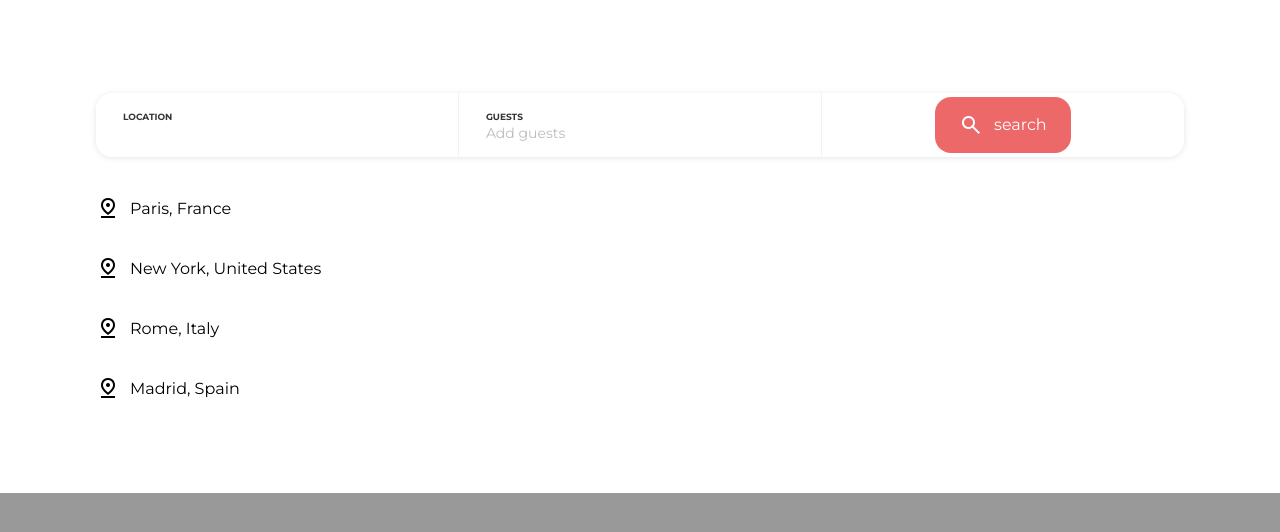
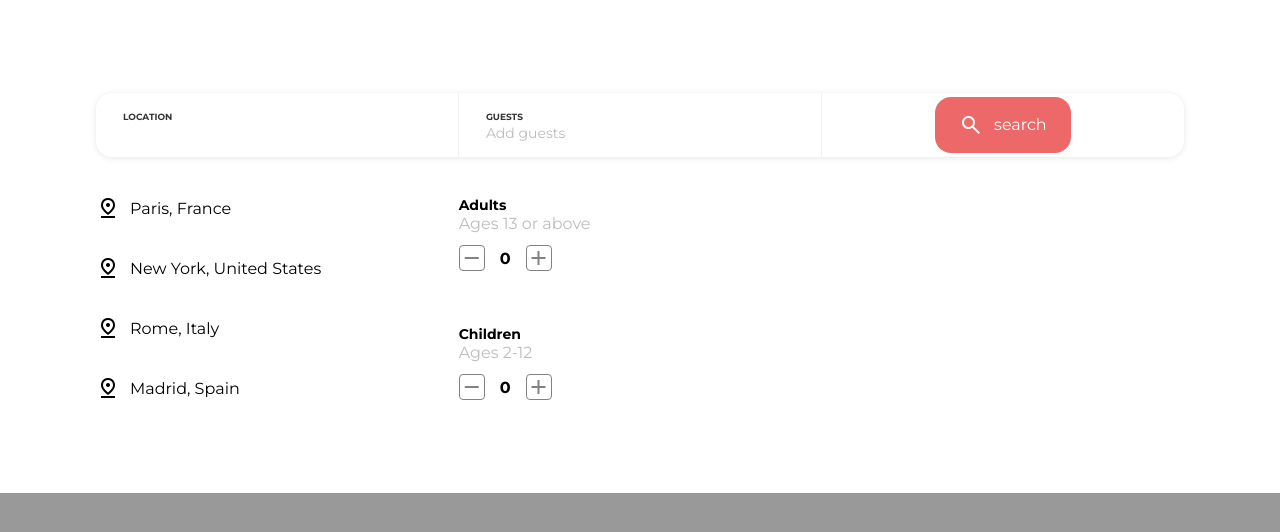
Before and after one commit to ThalesTrombim/dev_challenge_vue, a Vue app: page / in a window 1280 px wide. Shown: the top 532 px of the page. Built offline with nearby package versions, Linux system fonts and the light colour scheme.

Commit message:
feat: add component add guests

```diff
--- /dev/null
+++ b/src/components/TheGuests.vue
@@ -0,0 +1,88 @@
+<template>
+  <div>
+    <div class="type-guests-type">
+      <slot></slot>
+    </div>
+    <div class="counters">
+      <button @click="removeGuest">
+        <span class="material-symbols-outlined">
+          remove
+        </span>
+      </button>
+      <span class="counter">{{ counter }}</span>
+      <button @click="addGuest">
+        <span class="material-symbols-outlined">
+          add
+        </span>
+      </button>
+    </div>
+  </div>
+</template>
+
+<script>
+export default {
+  emits: ['guests'],
+  data() {
+    return {
+      counter: 0,
+    }
+  },
+  methods: {
+    addGuest() {
+      if(this.counter+1 <= 8) {
+        this.counter++
+      }
+      this.$emit('guests', this.counter);
+    },
+    removeGuest() {
+      if(this.counter-1 > 0) {
+        this.counter--
+      }
+    }
+  }
+};
+</script>
+
+<style scoped>
+
+.type-guests-type {
+  display: flex;
+  flex-direction: column;
+  margin-bottom: 12px;
+}
+.type-guests-type p {
+  font-size: 14px;
+  font-weight: bold;
+}
+.type-guests-type span {
+  color: #BDBDBD;
+}
+
+.counters {
+  display: flex;
+  align-items: center;
+  gap: 15px;
+}
+
+button {
+  display: flex;
+  align-items: center;
+  justify-content: center;
+  border: 1px solid #828282;
+  background: transparent;
+  border-radius: 4px;
+  cursor: pointer;
+}
+button:hover {
+  filter: brightness(.9);
+  background-color: rgba(0, 0, 0, 0.05);
+}
+
+.material-symbols-outlined {
+  color: #828282;
+}
+
+.counter {
+  font-weight: bold;
+}
+</style>
--- a/src/components/TheSearcher.vue
+++ b/src/components/TheSearcher.vue
@@ -25,6 +25,8 @@
           </div>
         </li>
       </ul>
+      <div class="actions">
+        <div class="citiesContainer">
           <ul class="citiesList" v-if="filteredOptions.city === ''">
             <li v-for="city in cities" :key="city" :id="city" @click="setCity(city)">
               <span class="material-symbols-outlined">
@@ -33,6 +35,18 @@
               {{ city }}
             </li>
           </ul>
+        </div>
+        <div class="guestsContainer">
+          <the-guests @guests="adultsCounter">
+            <p>Adults</p>
+            <span>Ages 13 or above</span>
+          </the-guests>
+          <the-guests>
+            <p>Children</p>
+            <span>Ages 2-12</span>
+          </the-guests>
+        </div>
+      </div>
     </main>
   </div>
 </template>
@@ -59,6 +73,10 @@ export default {
     },
     setNewCity() {
       this.filteredOptions.city = '';
+    },
+    adultsCounter(val) {
+      console.log('chamando')
+      console.log(val)
     }
   }
 }
@@ -149,5 +167,18 @@ main {
   color: #333333;
   font-weight: 500;
 }
+.actions {
+  display: flex;
+  justify-content: center;
+}
+.citiesContainer {
+  flex: 1;
+}
+.guestsContainer {
+  flex: 2;
+  display: flex;
+  flex-direction: column;
+  justify-content: space-between;
+}
 
 </style>
--- a/src/main.js
+++ b/src/main.js
@@ -3,11 +3,13 @@ import App from "./App.vue";
 
 import TheHeader from "@/components/TheHeader";
 import TheSearcher from "@/components/TheSearcher";
+import TheGuests from "@/components/TheGuests";
 
 Vue.config.productionTip = false;
 
 Vue.component("the-header", TheHeader);
 Vue.component("the-searcher", TheSearcher);
+Vue.component("the-guests", TheGuests);
 
 new Vue({
   render: (h) => h(App),
```
Lines whose indentation alone changed are shown as unchanged.
